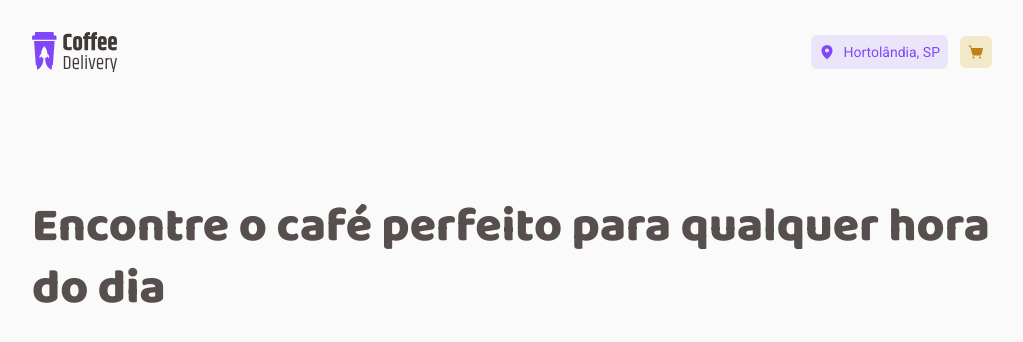
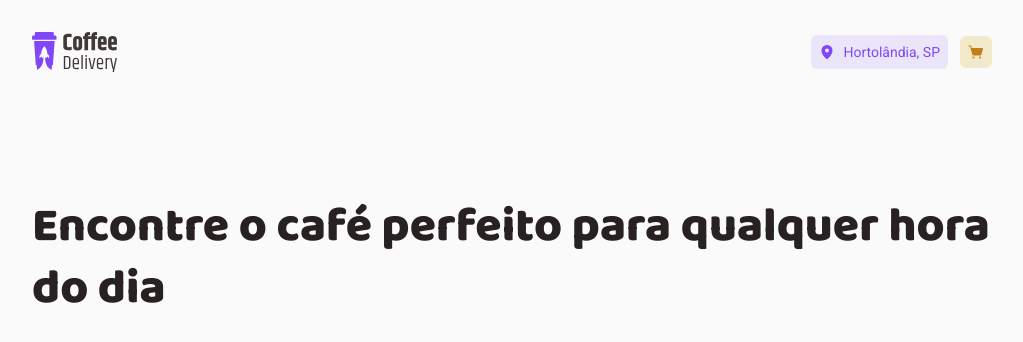
Before and after one commit to Giovani-O/ignite-coffee-delivery, a React (Vite) app: page / in a window 1280 px wide. Shown: the top 342 px of the page, without its empty margins (128-1151 px from the left). Built offline with nearby package versions, Linux system fonts and the light colour scheme.

Commit message:
wip: Props

```diff
--- a/src/pages/Home/components/Introduction/index.tsx
+++ b/src/pages/Home/components/Introduction/index.tsx
@@ -4,7 +4,9 @@ import { IntroductionContainer } from './styles'
 export function Introduction() {
   return (
     <IntroductionContainer>
-      <TitleXL>Encontre o café perfeito para qualquer hora do dia</TitleXL>
+      <TitleXL $fontColor="title">
+        Encontre o café perfeito para qualquer hora do dia
+      </TitleXL>
     </IntroductionContainer>
   )
 }
```
